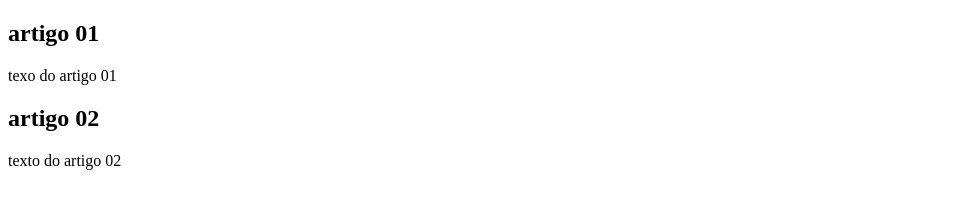
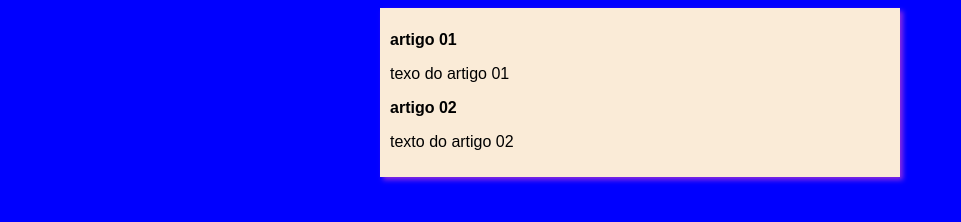
Before and after one commit to anaboteleiro/projeto-site, a plain HTML site: page index.html in a window 1280 px wide. Shown: the whole page, without its empty margins (0-961 px from the left). Drawn offline with Linux system fonts and the light colour scheme.

Commit message:
iniciei o design

```diff
--- /dev/null
+++ b/Estilos/style.css
@@ -0,0 +1,15 @@
+* {font-family: Arial, Helvetica, sans-serif;
+    font-size: 16px;
+}
+
+body{
+    background-color: blue;
+}
+
+main{
+    background-color: antiquewhite;
+    width: 500px;
+    margin: auto;
+    padding: 10px;
+    box-shadow: 3px 3px 5px blueviolet;
+}
--- a/index.html
+++ b/index.html
@@ -1,6 +1,7 @@
 <!DOCTYPE html>
 <html lang="pt-br">
 <head>
+    <link rel="stylesheet" href="Estilos/style.css">
     <meta charset="UTF-8">
     <meta http-equiv="X-UA-Compatible" content="IE=edge">
     <meta name="viewport" content="width=device-width, initial-scale=1.0">
```
